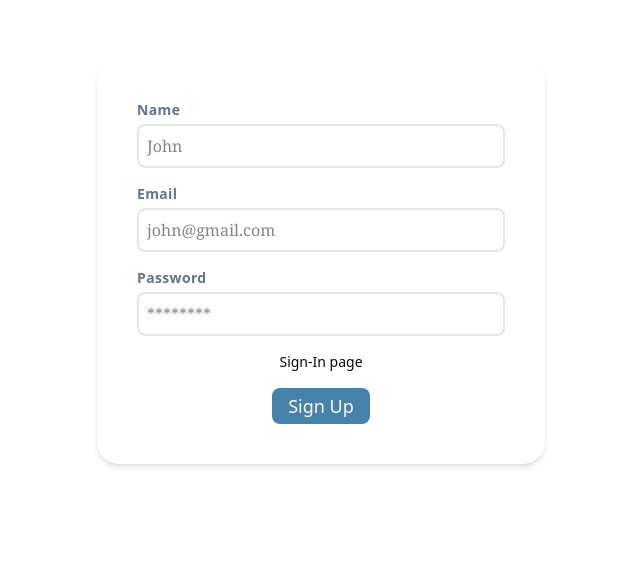
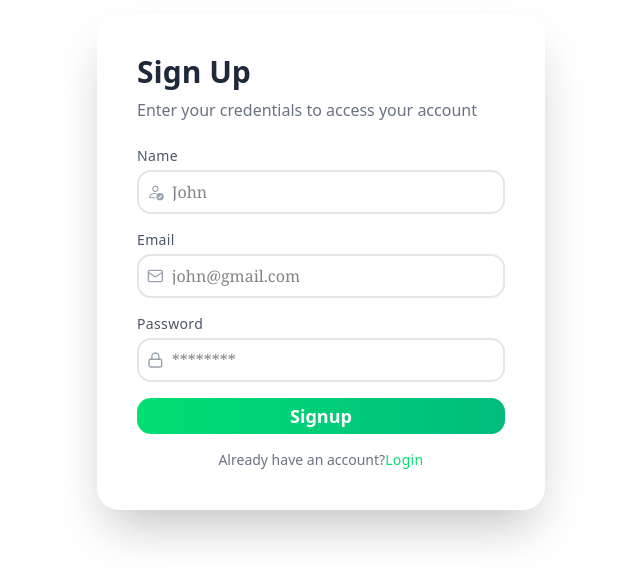
Before and after one commit to aabhushanCD/Ecommerce-app, a React (Vite) app in the folder client/: page /register in a window 1280 px wide. Shown: the part 138-720 px from the top of the page, without its empty margins (319-959 px from the left). Built offline with nearby package versions, Linux system fonts and the light colour scheme.

Commit message:
signup form and login fixed

```diff
--- a/client/src/features/auth/Signup.jsx
+++ b/client/src/features/auth/Signup.jsx
@@ -2,9 +2,15 @@ import { Button } from "@/components/ui/button";
 import React from "react";
 import { Link } from "react-router-dom";
 import { useAuth } from "./store";
+import { Lock, Mail } from "lucide-react";
+import { BsPersonCheck } from "react-icons/bs";
 
-const Form = ({ children }) => {
-  return <form className="space-y-4 ">{children}</form>;
+const Form = ({ children, ...props }) => {
+  return (
+    <form {...props} className="space-y-4 ">
+      {children}
+    </form>
+  );
 };
 const Field = ({ children }) => {
   return <div className="block">{children}</div>;
@@ -13,19 +19,22 @@ const Label = ({ children, htmlFor }) => {
   return (
     <label
       htmlFor={htmlFor}
-      className="text-slate-500 text-sm tracking-wide block font-semibold "
+      className="text-sm text-gray-600 tracking-wide block mb-1  "
     >
       {children}
     </label>
   );
 };
 
-const Input = ({ className = "", ...props }) => {
+const Input = ({ className = "", icon: Icon, ...props }) => {
   return (
-    <input
-      {...props}
-      className={`border-2 px-2 py-2 mt-1 w-full rounded-md font-medium font-serif ${className}`}
-    />
+    <div className="flex items-center border-2 px-2 rounded-xl py-2">
+      {Icon && <Icon className="text-gray-400 mr-2" size={18} />}
+      <input
+        {...props}
+        className={`outline-none  w-full rounded-md font-medium font-serif ${className}`}
+      />
+    </div>
   );
 };
 
@@ -34,34 +43,59 @@ const Signup = () => {
 
   const handleSignUp = async (e) => {
     e.preventDefault();
-    await Signup;
+    await Signup();
   };
   return (
     <>
       <div>
-        <Form>
+        <h1 className="text-3xl font-bold text-gray-800 mb-2">Sign Up</h1>
+        <p className="text-gray-500 mb-6">
+          Enter your credentials to access your account
+        </p>
+        <Form onSubmit={handleSignUp}>
           <Field>
-            <Label>Name</Label>
-            <Input placeholder="John" name="fullName"></Input>
+            <Label htmlFor={"fullName"}>Name</Label>
+            <Input
+              icon={BsPersonCheck}
+              placeholder="John"
+              name="fullName"
+            ></Input>
           </Field>
           <Field>
-            <Label>Email</Label>
-            <Input placeholder="john@gmail.com" name="email"></Input>
+            <Label htmlFor={"email"}>Email</Label>
+            <Input
+              icon={Mail}
+              placeholder="john@gmail.com"
+              name="email"
+            ></Input>
           </Field>
           <Field>
-            <Label>Password</Label>
+            <Label htmlFor={"password"}>Password</Label>
             <Input
               type="password"
               placeholder="********"
               name="password"
+              icon={Lock}
             ></Input>
           </Field>
-          <Link to="/login" className=" flex justify-center text-sm">
-            Sign-In page
+
+          <Button
+            type="submit"
+            className="w-full text-lg rounded-xl text-white font-semibold
+              bg-linear-to-r from-green-400 to-emerald-500
+              hover:opacity-90 transition disabled:opacity-50 disabled:cursor-not-allowed"
+          >
+            Signup
+          </Button>
+          <Link
+            to="/login"
+            className=" flex justify-center text-sm text-gray-500 "
+          >
+            Already have an account?
+            <span className="text-green-400 font-medium tracking-wide">
+              Login
+            </span>
           </Link>
-          <Button className="flex m-auto text-lg" onClick={handleSignUp}>
-            Sign Up
-          </Button>
         </Form>
       </div>
     </>
--- a/client/src/features/auth/components/Card.jsx
+++ b/client/src/features/auth/components/Card.jsx
@@ -1,5 +1,7 @@
 const Card = ({ children, className = "" }) => {
-  return <div className={`shadow-md ${className}`}>{children}</div>;
+  return (
+    <div className={`backdrop-blur-xl shadow-2xl ${className}`}>{children}</div>
+  );
 };
 
 export { Card };
--- a/client/src/features/auth/login.jsx
+++ b/client/src/features/auth/login.jsx
@@ -1,6 +1,5 @@
 import { Mail, Lock, CheckCircle, Eye } from "lucide-react";
 import React, { useRef, useState } from "react";
-import catwebp from "/images/catwebp.webp";
 
 import { useNavigate } from "react-router-dom";
 import { useAuth } from "@/features/auth/store";
@@ -44,19 +43,7 @@ const Login = () => {
   };
 
   return (
-    <div className="min-h-screen dark:text-black flex items-center justify-center bg-linear-to-br from-green-300 via-emerald-200 to-teal-300 px-4">
-      <div className="w-full max-w-4xl bg-white/70 backdrop-blur-xl shadow-2xl rounded-3xl grid md:grid-cols-2 overflow-hidden">
-        {/* Left Image Section */}
-        <div className="hidden md:flex flex-col justify-between bg-green-400 text-white p-6">
-          <img src={catwebp} alt="cat" className="rounded-xl shadow-lg" />
-          <p className="text-lg font-semibold mt-4">
-            Welcome back!
-            <br /> Login to continue
-          </p>
-        </div>
-
-        {/* Right Form Section */}
-        <div className="p-8 md:p-10">
+    <div className="">
       <h1 className="text-3xl font-bold text-gray-800 mb-2">Log In</h1>
       <p className="text-gray-500 mb-6">
         Enter your credentials to access your account
@@ -122,8 +109,6 @@ const Login = () => {
         </span>
       </p>
     </div>
-      </div>
-    </div>
   );
 };
 
```
Also changed, not shown: client/src/features/auth/form.hook.js (line endings or trailing spaces), 1 other file (tests, documents, lock files or other folders). Lines whose indentation alone changed are shown as unchanged.
